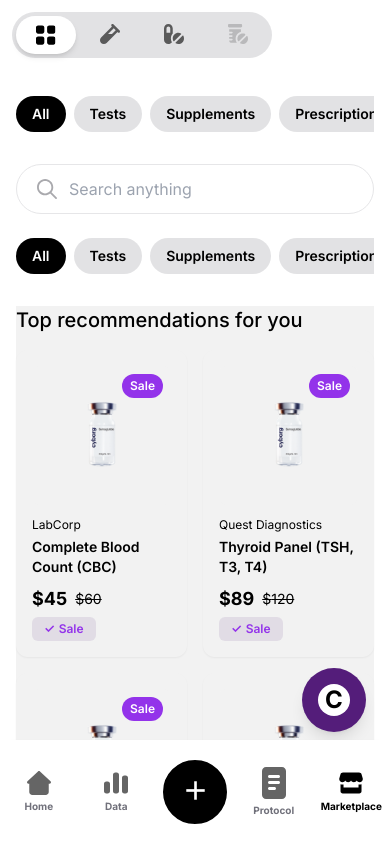
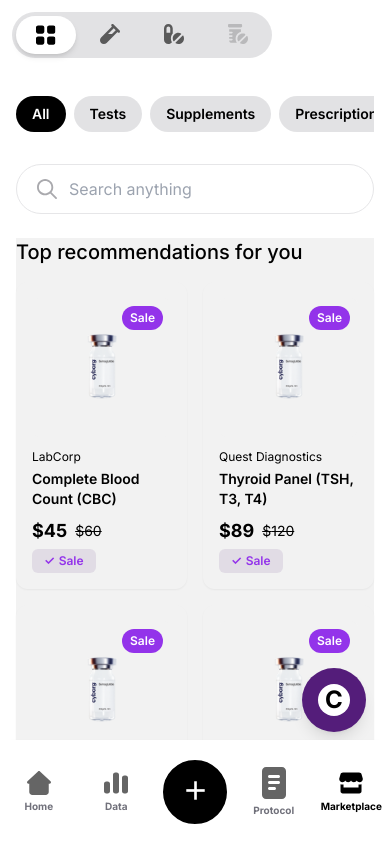
Before and after one commit to nickdude/cyborg-frontend, a Next.js app: page /market-place in a window 390 px wide. Shown: the top 842 px of the page. Built offline with nearby package versions, Linux system fonts and the light colour scheme; no server answers.

Commit message:
extra filter removed

```diff
--- a/src/app/market-place/page.js
+++ b/src/app/market-place/page.js
@@ -339,13 +339,13 @@
             />
 
             {/* Filter Tabs Mobile */}
-            <div className="lg:hidden">
+            {/* <div className="lg:hidden">
               <FilterTabs
                 filters={filters}
                 activeFilter={activeFilter}
                 onFilterChange={setActiveFilter}
               />
-            </div>
+            </div> */}
 
             {/* Product Sections */}
             <div className="space-y-8">
```
